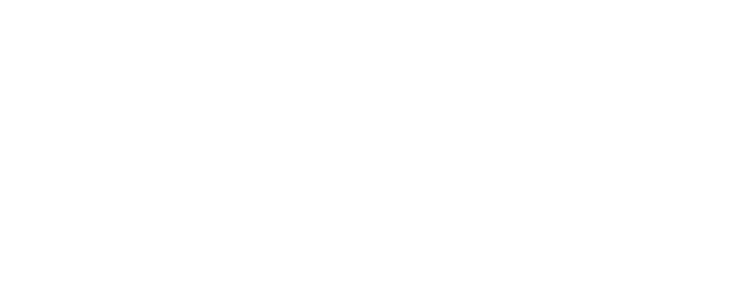
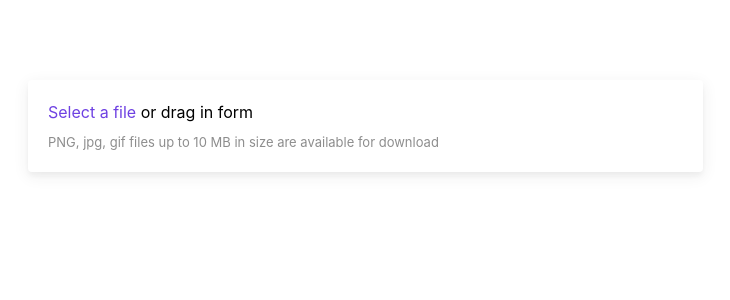
Before and after one commit to juank1809/juankuikit, a React (Create React App) app: page / in a window 1280 px wide. Shown: the top 300 px of the page, without its empty margins (52-782 px from the left). Built offline with nearby package versions, Linux system fonts and the light colour scheme.

Commit message:
Added Drag and Drop Files Zone

```diff
--- a/package.json
+++ b/package.json
@@ -10,9 +10,11 @@
     "@types/node": "^12.0.0",
     "@types/react": "^17.0.0",
     "@types/react-dom": "^17.0.0",
+    "axios": "^0.24.0",
     "node-sass": "^6.0.1",
     "react": "^17.0.2",
     "react-dom": "^17.0.2",
+    "react-dropzone": "^11.4.2",
     "react-scripts": "4.0.3",
     "typescript": "^4.1.2",
     "web-vitals": "^1.0.1"
--- a/src/App.tsx
+++ b/src/App.tsx
@@ -1,11 +1,12 @@
-import React from "react";
 import "./App.scss";
 import "./styles/main.scss";
-import ContextMenu from "./components/ContextMenu/ContextMenu";
+import { ContextMenu } from "./components/ContextMenu";
+import { DropZone } from "./components/DropZone";
 function App() {
   return (
-    <div className="App">
+    <div className="App" style={{ padding: "5rem" }}>
       <ContextMenu />
+      <DropZone />
     </div>
   );
 }
--- /dev/null
+++ b/src/components/DropZone/DropZone.tsx
@@ -0,0 +1,67 @@
+import { useState } from "react";
+import { useDropzone } from "react-dropzone";
+import useUploadFile from "./useUploadFile";
+import { FileIcon } from "../Icons";
+import FileSuccess from "./FileSuccess";
+
+const DropZone: React.FC = () => {
+  const [files, setFiles] = useState<Array<File>>([]);
+
+  const { getRootProps, getInputProps, isDragActive } = useDropzone({
+    onDrop: (files) => {
+      setFiles(files);
+    },
+    maxFiles: 1,
+  });
+  const [progress, isUploaded] = useUploadFile(files[files.length - 1]);
+
+  let DropZoneCartTitle: React.ReactNode;
+  let DropZoneProgress: React.ReactNode;
+  if (!isUploaded && progress) {
+    DropZoneCartTitle = <p className="p-2">Downloading</p>;
+    DropZoneProgress = <h5 className="drop-zone__progress">{progress}%</h5>;
+  } else if (isUploaded) {
+    DropZoneCartTitle = <p className="p-2">{files[files.length - 1].name} </p>;
+    DropZoneProgress = <FileSuccess />;
+  } else {
+    DropZoneCartTitle = (
+      <p className="p-2">
+        <span>Select a file </span>or drag in form
+      </p>
+    );
+    DropZoneProgress = <div></div>;
+  }
+  console.log(progress);
+  return (
+    <div
+      className={`drop-zone__container ${isDragActive && "drop-zone--on-drag"}`}
+      {...getRootProps()}
+    >
+      <input type="text" style={{ width: 0, height: 0 }} {...getInputProps()} />
+      {isDragActive ? (
+        <FileIcon />
+      ) : (
+        <div className="drop-zone__text">
+          <div>
+            {DropZoneCartTitle}
+            <p className="p-3 drop-zone__description">
+              PNG, jpg, gif files up to 10 MB in size are available for download
+            </p>
+          </div>
+          {DropZoneProgress}
+        </div>
+      )}
+      {!isUploaded && (
+        <div
+          style={{
+            backgroundColor: "#6E41E2",
+            width: `${progress}%`,
+            height: "4px",
+          }}
+        />
+      )}
+    </div>
+  );
+};
+
+export default DropZone;
--- /dev/null
+++ b/src/components/DropZone/FileSuccess.tsx
@@ -0,0 +1,14 @@
+import React from "react";
+import { FileIcon } from "../Icons";
+
+interface Props {}
+
+const FileSuccess = (props: Props) => {
+  return (
+    <div className="drop-zone__file-success">
+      <FileIcon />
+    </div>
+  );
+};
+
+export default FileSuccess;
--- /dev/null
+++ b/src/components/DropZone/index.ts
@@ -0,0 +1 @@
+export { default as DropZone} from './DropZone'
--- /dev/null
+++ b/src/components/DropZone/useUploadFile.ts
@@ -0,0 +1,42 @@
+import { useEffect, useState } from "react";
+
+export default function useUploadFile(file: File) {
+  const [progress, setProgress] = useState<number>(0);
+  const [isUploaded, setIsUploaded] = useState<boolean>(false)
+  useEffect(() => {
+    (async function upload() {
+      await uploadFile(file, setProgress, setIsUploaded);
+    })();
+  }, [file]);
+
+  return [progress, isUploaded];
+}
+
+function uploadFile(file: File, onProgress: (percentage: number) => void, onFinish: (finished: boolean) => void) {
+  const url = "....";
+  if(!file) return;
+  return new Promise((res, rej) => {
+    const xhr = new XMLHttpRequest();
+    const preset = "docs_upload_example_us_preset";
+    xhr.open("POST", url);
+
+    xhr.onload = () => {
+      const resp: any = xhr.responseText;
+      onFinish(true)
+      res(resp.secure_url);
+    };
+
+    xhr.onerror = (evt) => rej(evt);
+    xhr.upload.onprogress = (evt) => {
+      if (evt.lengthComputable) {
+        const percentage = (evt.loaded / evt.total) * 100;
+        onProgress(Math.round(percentage));
+      }
+    };
+
+    const formData = new FormData();
+    formData.append("file", file);
+    formData.append("upload_preset", preset);
+    xhr.send(formData);
+  });
+}
--- /dev/null
+++ b/src/components/Icons/FileIcon.tsx
@@ -0,0 +1,20 @@
+import React from "react";
+
+interface FileIconProps {
+  className?: string;
+}
+
+const FileIcon: React.FC<FileIconProps> = ({ className }) => {
+  return (
+    <svg
+      width="24"
+      height="24"
+      viewBox="0 0 24 24"
+      xmlns="http://www.w3.org/2000/svg"
+    >
+      <path d="M13.1167 9.10107V3.60107L18.6167 9.10107H13.1167ZM6.1167 2.10107C5.0067 2.10107 4.1167 2.99107 4.1167 4.10107V20.1011C4.1167 20.6315 4.32741 21.1402 4.70249 21.5153C5.07756 21.8904 5.58627 22.1011 6.1167 22.1011H18.1167C18.6471 22.1011 19.1558 21.8904 19.5309 21.5153C19.906 21.1402 20.1167 20.6315 20.1167 20.1011V8.10107L14.1167 2.10107H6.1167Z" />
+    </svg>
+  );
+};
+
+export default FileIcon;
--- a/src/components/Icons/index.ts
+++ b/src/components/Icons/index.ts
@@ -1,2 +1,3 @@
 export { default as AddIcon } from './AddIcon';
-export {default as CheckedIcon} from './CheckedIcon';
+export { default as CheckedIcon } from './CheckedIcon';
+export { default as FileIcon } from './FileIcon';
--- a/src/styles/base/_typography.scss
+++ b/src/styles/base/_typography.scss
@@ -48,8 +48,8 @@ h6 {
 
 .p-2 {
   font-weight: 400;
-  font-size: 1.25rem;
-
+  font-size: 1rem;
+  line-height: 1.5rem;
   &-bold {
     font-weight: 700;
   }
--- /dev/null
+++ b/src/styles/components/_drop-zone.scss
@@ -0,0 +1,58 @@
+.drop-zone {
+  &__container {
+    width: 42.188rem;
+    height: 5.75rem;
+    border-radius: 4px;
+    background-color: $white;
+    box-shadow: $box-shadow-default;
+    transition: all 0.2s;
+
+    &:hover {
+      box-shadow: $box-shadow-active;
+    }
+  }
+  &__progress {
+    color: $disabled;
+    display: inline-flex;
+    align-items: center;
+  }
+  &__text {
+    display: flex;
+    justify-content: space-between;
+    align-content: center;
+    padding: 1.25em;
+    span {
+      color: $primary;
+    }
+  }
+
+  &__description {
+    color: $gray;
+    margin-top: 8px;
+  }
+
+  &--on-drag {
+    background-color: $primary;
+    box-shadow: $box-shadow-default;
+    display: grid;
+    align-content: center;
+    justify-content: center;
+
+    svg {
+      fill: $white;
+    }
+  }
+
+  &__file-success {
+    background-color: $gray-l;
+    width: 3.5rem;
+    height: 3.5rem;
+    border-radius: 50%;
+    display: flex;
+    justify-content: center;
+    align-items: center;
+    svg {
+      fill: $primary;
+    }
+  }
+}
--- a/src/styles/main.scss
+++ b/src/styles/main.scss
@@ -7,4 +7,5 @@
 @import "components/button";
 @import "components/context-menu";
 @import "components/check-box";
+@import "components/drop-zone";
 @import "components/icons";
```
Also changed, not shown: 2 other files (tests, documents, lock files or other folders).
